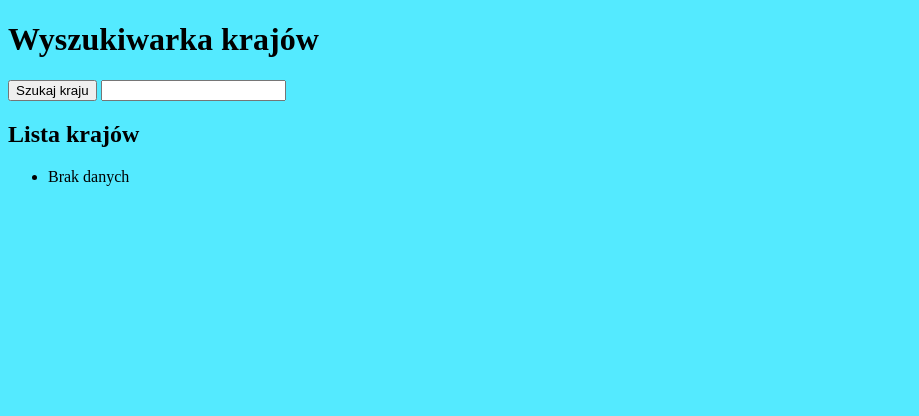
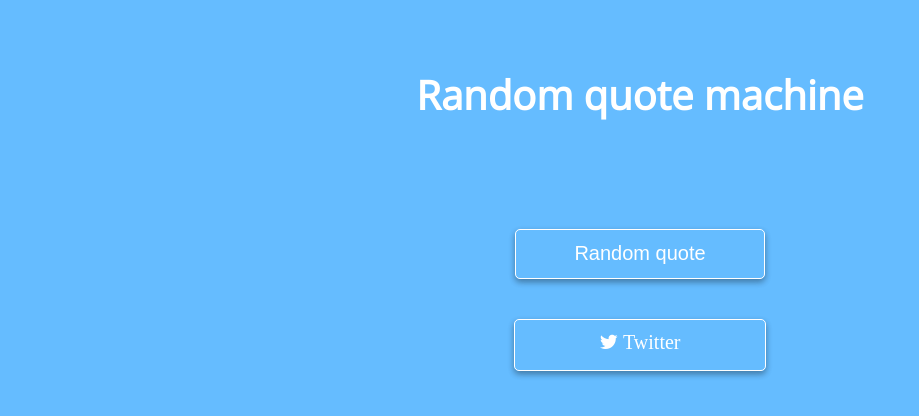
Before and after one commit to Krzysztof-data/JS-Triangle, a plain HTML site: page index.html in a window 1280 px wide. Shown: the whole page, without its empty margins (0-919 px from the left). Drawn offline with nearby package versions, Linux system fonts and the light colour scheme; a web font is replaced by a local one.

Commit message:
chapter 11.5

```diff
--- a/index.html
+++ b/index.html
@@ -2,20 +2,25 @@
 <html>
 <head>
     <meta charset="utf-8">
-    <title>Search country</title>
+    <title>Random quote machine</title>
+    <link rel="stylesheet" href="https://cdnjs.cloudflare.com/ajax/libs/font-awesome/4.7.0/css/font-awesome.css">
     <link rel="stylesheet" href="style.css">
 </head>
 <body>
-
-	<h1>Wyszukiwarka krajów</h1>
-<button id="search">Szukaj kraju</button>
-<input id="country-name" type="text" />
-<h2>Lista krajów</h2>
-<ul id="countries">
-  <li>Brak danych</li>
-</ul>
-
-    <script src="https://cdnjs.cloudflare.com/ajax/libs/jquery/3.1.1/jquery.min.js"></script>
-    <script type="text/javascript" src="scripts.js"></script>
+  <main>
+      <header>
+          <h1>Random quote machine</h1>
+      </header>
+      <div class="box">
+          <h2 class="quote"></h2>
+          <h3 class="author"></h3>
+      </div>
+      <div>
+          <button class="trigger"> Random quote </button>
+          <a href="#" target="_blank" class="tweet"><i class="fa fa-lg fa-twitter"><span> Twitter</i></a>
+      </div>
+  </main>
+  <script src="https://cdnjs.cloudflare.com/ajax/libs/jquery/3.1.1/jquery.min.js"></script>
+  <script type="text/javascript" src="scripts.js"></script>
 </body>
 </html>
--- a/scripts.js
+++ b/scripts.js
@@ -1,22 +1,28 @@
-var url = 'https://restcountries.eu/rest/v1/name/';
-var countriesList = $('#countries');
+var tweetLink = "https://twitter.com/intent/tweet?text=";
+var quoteUrl = "http://api.forismatic.com/api/1.0/?method=getQuote&key=867576&format=jsonp&lang=en&jsonp=?";
 
-$('#search').click(searchCountries);
-
-	function searchCountries() {
- 		var countryName = $('#country-name').val();
-      if(!countryName.length) countryName = 'Poland';
-			$.ajax({
-  		url: url + countryName,
-  		method: 'GET',
-  		success: showCountriesList
-  	});
-	}
-
-function showCountriesList(resp) {
-  	countriesList.empty();
-
-resp.forEach(function(item){
-   	$('<li>').text(item.name).appendTo(countriesList);
-	});
+function getQuote() {
+    $.getJSON(quoteUrl, createTweet);
 }
+function createTweet(input) {
+    if (!input.quoteAuthor.length) {
+        input.quoteAuthor = "Unknown author";
+      }
+      var tweetText = "Quote of the day - " + input.quoteText + " Author: " + input.quoteAuthor;
+if (tweetText.length > 140) {
+  getQuote();
+}
+if (tweetText.length > 140) {
+  getQuote();
+  } else {
+    var tweet = tweetLink + encodeURIComponent(tweetText);
+    $('.quote').text(input.quoteText);
+    $('.author').text("Author: " + input.quoteAuthor);
+    $('.tweet').attr('href', tweet);
+    }
+ };
+ $(document).ready(function() {
+   getQuote(); $('.trigger').click(function() {
+     getQuote();
+   })
+});
--- a/style.css
+++ b/style.css
@@ -1,3 +1,63 @@
+@import url('https://fonts.googleapis.com/css?family=Aref+Ruqaa|Open+Sans');
 body {
-   background-color: #54eaff;
+  background-color: #65bcff;
+  margin: 0 auto;
+  font-family: 'Open Sans', sans-serif;
 }
+main {
+  height: 100vh;
+  text-align: center;
+  color: #fff;
+}
+header {
+  padding: 40px;
+}
+h1 {
+  font-size: 40px;
+}
+h2 {
+  font-family: 'Aref Ruqaa', serif;
+  font-size: 30px;
+}
+button {
+  display: block;
+  margin: 40px auto;
+  background-color: inherit;
+  border: 1px solid #fff;
+  border-radius: 5px;
+  width: 250px;
+  height: 50px;
+  color: #fff;
+  cursor: pointer;
+  white-space: normal;
+  text-align: center;
+  box-shadow: 0 3px 6px rgba(0, 0, 0, 0.16), 0 3px 6px rgba(0, 0, 0, 0.23);
+  transition: all 0.5s;
+  font-size: 20px;
+}
+button:hover {
+  box-shadow: 0 14px 28px rgba(0, 0, 0, 0.25), 0 10px 10px rgba(0, 0, 0, 0.22);
+}
+.tweet .fa-twitter:hover {
+  box-shadow: 0 14px 28px rgba(0, 0, 0, 0.25), 0 10px 10px rgba(0, 0, 0, 0.22);
+}
+.tweet .fa-twitter {
+  padding-top: 15px;
+  display: block;
+  margin: 40px auto;
+  background-color: inherit;
+  border: 1px solid #fff;
+  border-radius: 5px;
+  width: 250px;
+  height: 35px;
+  color: #fff;
+  cursor: pointer;
+  white-space: normal;
+  text-align: center;
+  box-shadow: 0 3px 6px rgba(0, 0, 0, 0.16), 0 3px 6px rgba(0, 0, 0, 0.23);
+  transition: all 0.5s;
+  font-size: 20px;
+}
+a {
+  text-decoration: none;
+}
```
